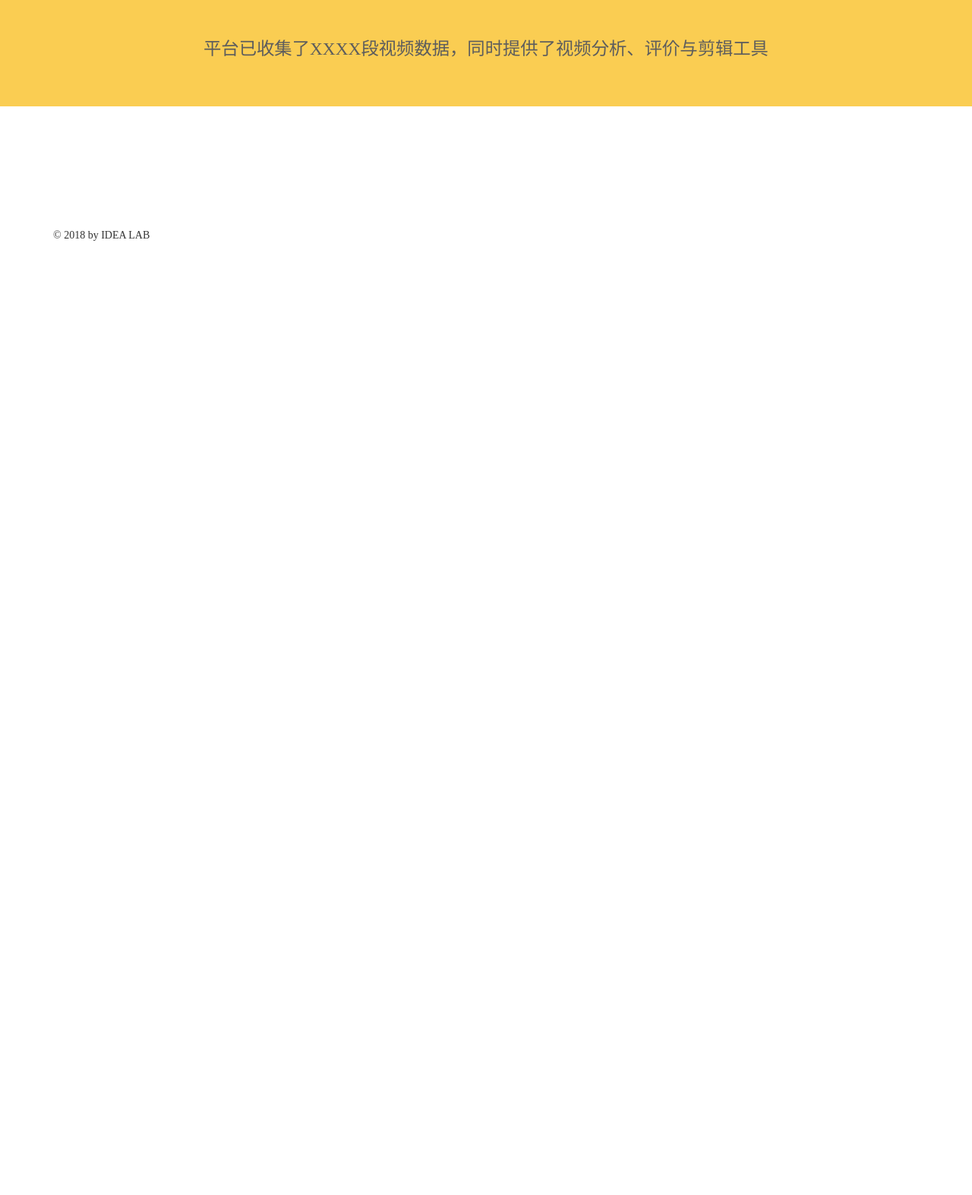
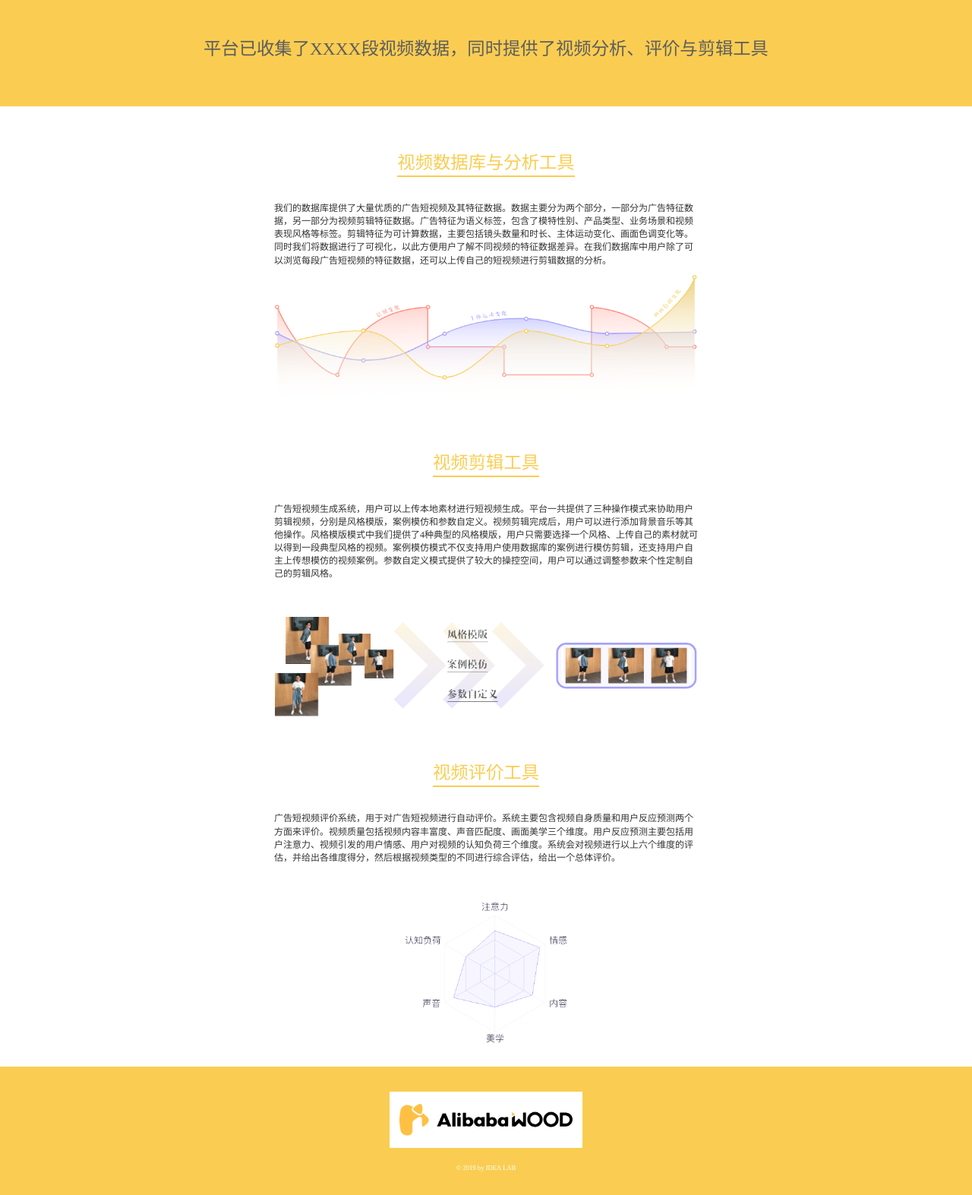
Before and after one commit to AlbertXiao1994/ali-wood, a Django app: page / in a window 1280 px wide. Shown: the part 582-2155 px from the top of the page at 76% size. Before the commit the page ends 899 px from the top, so only its background shows below. Run offline with Django 3.2, Linux system fonts and the light colour scheme; some libraries are stand-ins or nearby versions.

Commit message:
complet home page

```diff
--- a/static/css/common.css
+++ b/static/css/common.css
@@ -55,7 +55,7 @@ body {
   text-decoration: none;
 }
 
-.navbar-nav .nav-link a:hover {
+.nav-link a:hover {
   color: #FACD52;
 }
 
--- a/static/css/home.css
+++ b/static/css/home.css
@@ -17,3 +17,91 @@
   font-size: 0.35rem;
   color: #5D5D5D;
 }
+
+.video-tools {
+  margin-bottom: 0.44rem;
+}
+
+.video-tools .tool-content {
+  display: flex;
+  flex-flow: column wrap;
+  align-items: center;
+  width: 8.37rem;
+  margin: 0 auto;
+  padding-top: 0.93rem;
+}
+
+.video-tools .tool-content h2 {
+  margin-top: 0;
+  margin-bottom: 0.05rem;
+  font-size: 0.35rem;
+  color: #FACD52;
+}
+
+.video-tools .tool-content .tool-underline {
+  height: 2px;
+  background: #FACD52;
+}
+
+.video-tools .tool-content .underline-long {
+  width: 3.5rem;
+}
+
+.video-tools .tool-content .underline-short {
+  width: 2.1rem;
+}
+
+.video-tools .tool-content .tool-describe {
+  margin-top: 0.5rem;
+  font-size: 0.18rem;
+}
+
+.video-tools .tool-content .pic-analyse img {
+  width: 8.33rem;
+}
+
+.video-tools .tool-content .pic-edit {
+  margin-top: 0.56rem;
+}
+
+.video-tools .tool-content .pic-edit img {
+  width: 8.33rem;
+}
+
+.video-tools .tool-content .pic-rank {
+  margin-top: 0.56rem;
+}
+
+.video-tools .tool-content .pic-rank img {
+  width: 3.22rem;
+}
+
+footer {
+  display: flex;
+  flex-flow: column wrap;
+  align-items: center;
+  width: 100%;
+  height: 2.54rem;
+  background: #FACD52;
+}
+
+footer .footer-logo {
+  display: flex;
+  justify-content: center;
+  align-items: center;
+  width: 3.8rem;
+  height: 1.1rem;
+  margin-top: 0.5rem;
+  background: #fff;
+}
+
+footer .footer-logo img {
+  width: 3.41rem;
+  height: 0.63rem;
+}
+
+footer .foot-note {
+  margin-top: 0.3rem;
+  color: #fff;
+  font-size: 0.13rem;
+}
--- a/templates/aliwood/common.html
+++ b/templates/aliwood/common.html
@@ -1,6 +1,5 @@
 <!DOCTYPE html>
 <html>
-
 <head>
 	<title></title>
 	<meta charset="utf-8">
@@ -12,19 +11,18 @@
 	{% block style %}
 	{% endblock style %}
   <script src="https://cdn.staticfile.org/jquery/2.1.1/jquery.min.js"></script>
-	<script src="https://cdn.staticfile.org/twitter-bootstrap/3.3.7/js/bootstrap.min.js"></script>
+	<!-- <script src="https://cdn.staticfile.org/twitter-bootstrap/3.3.7/js/bootstrap.min.js"></script> -->
 	<script type="text/javascript" src="{% static 'js/common.js' %}"></script>
 	{% block js %}
 	{% endblock js %}
 </head>
-
 <body>
 	<!-- 导航栏-->
 	{% block header %}
 	<nav class="navbar">
 		<div class="navbar-brand">
 			<a href="/">
-				<img src="{% static 'image/logo.png' %}">
+				<img src="{% static 'image/brand.png' %}">
 			</a>
 		</div>
 		<div class="navbar-nav">
@@ -38,23 +36,11 @@
 			<div class="nav-link"><a href="/">历史剪辑</a></div>
 		</div>
 	</nav>
+	{% endblock header %}
 
-	{% endblock header %}
 	{% block contents %}
 	{% endblock contents %}
 	{% block foot %}
-	<br><br><br><br><br><br><br><br>
-
-	<!-- 脚注 -->
-	<div class="container">
-		<div class="row">
-			<div class="col-xs-12">
-				<p class="footnote">© 2018 by IDEA LAB</p>
-			</div>
-		</div>
-	</div>
-	<br><br><br><br>
-
 	{% endblock %}
 </body>
 
--- a/templates/aliwood/home.html
+++ b/templates/aliwood/home.html
@@ -12,5 +12,40 @@
     <div class="slogan">
       <p>平台已收集了XXXX段视频数据，同时提供了视频分析、评价与剪辑工具</p>
     </div>
+    <div class="video-tools">
+      <div class="tool-content">
+        <h2 class="tool-title">视频数据库与分析工具</h2>
+        <div class="tool-underline underline-long"></div>
+        <p class="tool-describe">我们的数据库提供了大量优质的广告短视频及其特征数据。数据主要分为两个部分，一部分为广告特征数据，另一部分为视频剪辑特征数据。广告特征为语义标签，包含了模特性别、产品类型、业务场景和视频表现风格等标签。剪辑特征为可计算数据，主要包括镜头数量和时长、主体运动变化、画面色调变化等。同时我们将数据进行了可视化，以此方便用户了解不同视频的特征数据差异。在我们数据库中用户除了可以浏览每段广告短视频的特征数据，还可以上传自己的短视频进行剪辑数据的分析。</p>
+        <div class="pic-analyse">
+          <img src="{% static 'image/analyseTool.png' %}">
+        </div>
+      </div>
+      <div class="tool-content">
+        <h2 class="tool-title">视频剪辑工具</h2>
+        <div class="tool-underline underline-short"></div>
+        <p class="tool-describe">广告短视频生成系统，用户可以上传本地素材进行短视频生成。平台一共提供了三种操作模式来协助用户剪辑视频，分别是风格模版，案例模仿和参数自定义。视频剪辑完成后，用户可以进行添加背景音乐等其他操作。风格模版模式中我们提供了4种典型的风格模版，用户只需要选择一个风格、上传自己的素材就可以得到一段典型风格的视频。案例模仿模式不仅支持用户使用数据库的案例进行模仿剪辑，还支持用户自主上传想模仿的视频案例。参数自定义模式提供了较大的操控空间，用户可以通过调整参数来个性定制自己的剪辑风格。</p>
+        <div class="pic-edit">
+          <img src="{% static 'image/editTool.png' %}">
+        </div>
+      </div>
+      <div class="tool-content">
+        <h2 class="tool-title">视频评价工具</h2>
+        <div class="tool-underline underline-short"></div>
+        <p class="tool-describe">广告短视频评价系统，用于对广告短视频进行自动评价。系统主要包含视频自身质量和用户反应预测两个方面来评价。视频质量包括视频内容丰富度、声音匹配度、画面美学三个维度。用户反应预测主要包括用户注意力、视频引发的用户情感、用户对视频的认知负荷三个维度。系统会对视频进行以上六个维度的评估，并给出各维度得分，然后根据视频类型的不同进行综合评估，给出一个总体评价。</p>
+        <div class="pic-rank">
+          <img src="{% static 'image/rankTool.png' %}">
+        </div>
+      </div>
+    </div>
   </div>
 {% endblock contents %}
+
+{% block foot %}
+  <footer>
+    <div class="footer-logo">
+      <img src="{% static 'image/logo.png' %}">
+    </div>
+    <p class="foot-note">© 2019 by IDEA LAB</p>
+  </footer>
+{% endblock %}
```
Also changed, not shown: templates/aliwood/data.html (added, +10 -0 lines), static/image/RadarChart.png (added), static/image/analyseTool.png (added), static/image/brand.png (added), static/image/editTool.png (added), static/image/logo.png, static/image/rankTool.png (added).
